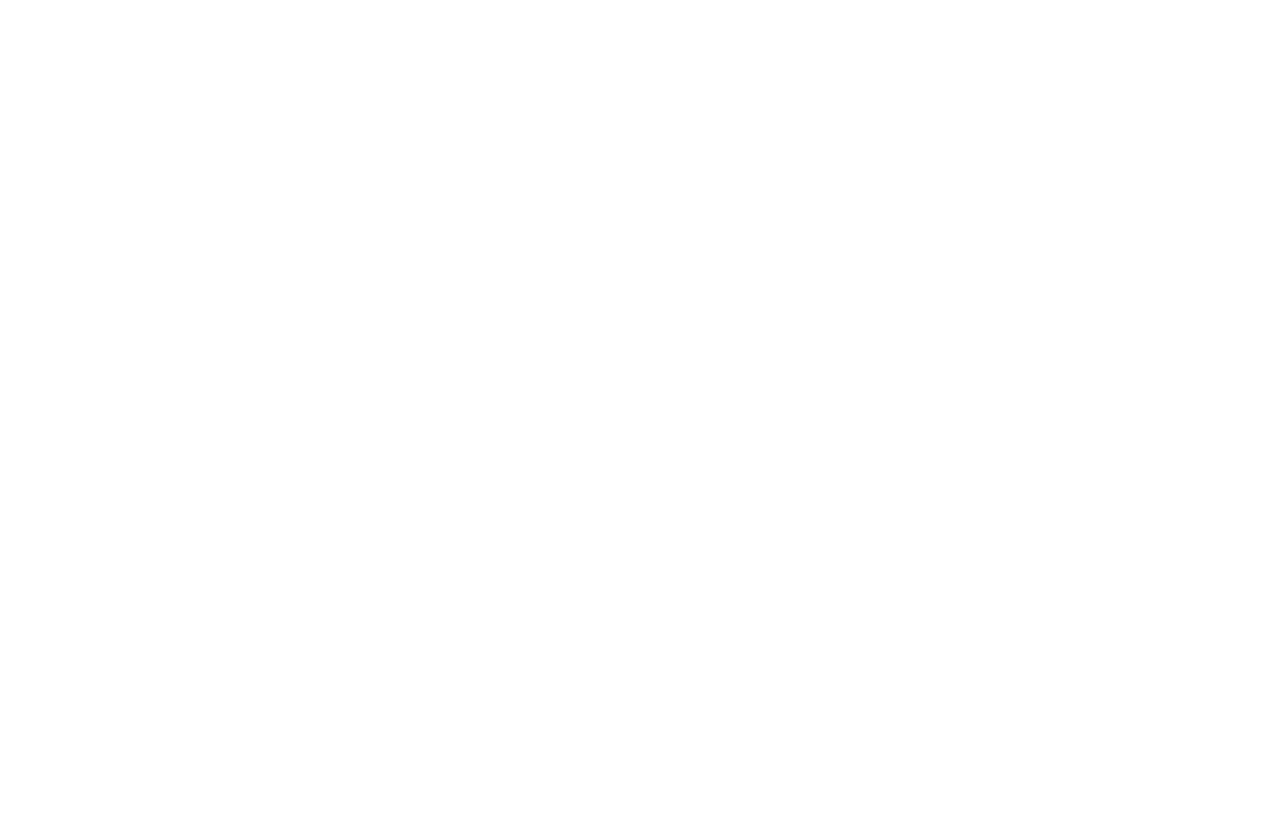
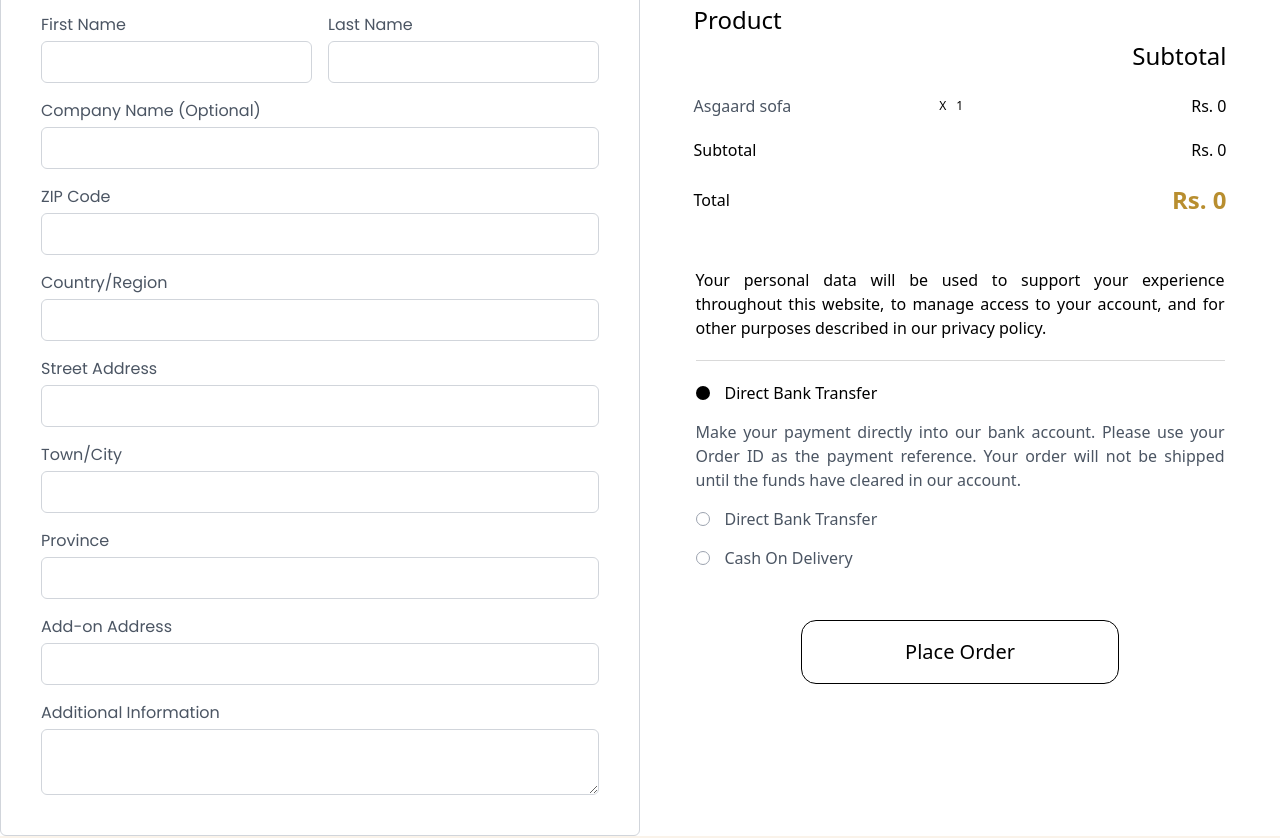
Before and after one commit to leonildolinck/ti-rex-challenge3-persistence, a React (Vite) app: page /checkout in a window 1280 px wide. Before the commit this address had no page. Shown: the part 640-1478 px from the top of the page. Before the commit the page ends 800 px from the top, so only its background shows below. Built offline with nearby package versions, Linux system fonts and the light colour scheme.

Commit message:
feat(checkout): added checkout page

```diff
--- a/src/App.tsx
+++ b/src/App.tsx
@@ -1,17 +1,10 @@
 import React from "react";
-import { Routes, Route } from 'react-router-dom'
+import { Routes, Route } from "react-router-dom";
 import Home from "./pages/Home";
 import SingleProduct from "./pages/SingleProduct";
 import Cart from "./pages/Cart";
 import Shop from "./pages/Shop";
-
-// import Home from './pages/Home';
-// import Shop from './pages/Shop';
-// import SingleProduct from './pages/SingleProduct';
-// import Checkout from './pages/Checkout';
-// import Contact from './pages/Contact';
-// import Login from './pages/Login';
-// import Register from './pages/Register';
+import Checkout from "./pages/Checkout";
 
 const App: React.FC = () => {
   return (
@@ -22,6 +15,7 @@
         <Route path="/product/:id" element={<SingleProduct />} />
         <Route path="/cart" element={<Cart />} />
         <Route path="/shop" element={<Shop />} />
+        <Route path="/checkout" element={<Checkout />} />
       </Routes>
     </div>
   );
--- /dev/null
+++ b/src/components/common/Form.tsx
@@ -0,0 +1,122 @@
+import React from 'react';
+
+const Form: React.FC = () => {
+  return (
+    <div className="bg-white p-10 border border-gray-300 rounded-md w-1/2 font-poppins">
+      <h1 className="font-bold text-[36px] mb-4">Billing Details</h1>
+      <form className="space-y-4">
+        <div className="flex gap-4">
+          <div className="flex flex-col flex-1">
+            <label htmlFor="firstName" className="mb-1 text-gray-600">
+              First Name
+            </label>
+            <input
+              type="text"
+              id="firstName"
+              className="border border-gray-300 rounded-md px-3 py-2 w-full"
+            />
+          </div>
+          <div className="flex flex-col flex-1">
+            <label htmlFor="lastName" className="mb-1 text-gray-600">
+              Last Name
+            </label>
+            <input
+              type="text"
+              id="lastName"
+              className="border border-gray-300 rounded-md px-3 py-2 w-full"
+            />
+          </div>
+        </div>
+
+        <div className="flex flex-col">
+          <label htmlFor="companyName" className="mb-1 text-gray-600">
+            Company Name (Optional)
+          </label>
+          <input
+            type="text"
+            id="companyName"
+            className="border border-gray-300 rounded-md px-3 py-2 w-full"
+          />
+        </div>
+
+        <div className="flex flex-col">
+          <label htmlFor="zipCode" className="mb-1 text-gray-600">
+            ZIP Code
+          </label>
+          <input
+            type="text"
+            id="zipCode"
+            className="border border-gray-300 rounded-md px-3 py-2 w-full"
+          />
+        </div>
+
+        <div className="flex flex-col">
+          <label htmlFor="country" className="mb-1 text-gray-600">
+            Country/Region
+          </label>
+          <input
+            type="text"
+            id="country"
+            className="border border-gray-300 rounded-md px-3 py-2 w-full"
+          />
+        </div>
+
+        <div className="flex flex-col">
+          <label htmlFor="streetAddress" className="mb-1 text-gray-600">
+            Street Address
+          </label>
+          <input
+            type="text"
+            id="streetAddress"
+            className="border border-gray-300 rounded-md px-3 py-2 w-full"
+          />
+        </div>
+
+        <div className="flex flex-col">
+          <label htmlFor="townCity" className="mb-1 text-gray-600">
+            Town/City
+          </label>
+          <input
+            type="text"
+            id="townCity"
+            className="border border-gray-300 rounded-md px-3 py-2 w-full"
+          />
+        </div>
+
+        <div className="flex flex-col">
+          <label htmlFor="province" className="mb-1 text-gray-600">
+            Province
+          </label>
+          <input
+            type="text"
+            id="province"
+            className="border border-gray-300 rounded-md px-3 py-2 w-full"
+          />
+        </div>
+
+        <div className="flex flex-col">
+          <label htmlFor="addOnAddress" className="mb-1 text-gray-600">
+            Add-on Address
+          </label>
+          <input
+            type="text"
+            id="addOnAddress"
+            className="border border-gray-300 rounded-md px-3 py-2 w-full"
+          />
+        </div>
+
+        <div className="flex flex-col">
+          <label htmlFor="additionalInfo" className="mb-1 text-gray-600">
+            Additional Information
+          </label>
+          <textarea
+            id="additionalInfo"
+            className="border border-gray-300 rounded-md px-3 py-2 w-full"
+          ></textarea>
+        </div>
+      </form>
+    </div>
+  );
+};
+
+export default Form;
--- /dev/null
+++ b/src/components/common/PlaceOrder.tsx
@@ -0,0 +1,70 @@
+import React from "react";
+import { useSelector } from "react-redux";
+import { selectProductsTotalPrice } from "../cart/cart.selectors";
+import { RootState } from "../../redux/store";
+
+const PlaceOrder: React.FC = () => {
+
+const productsTotalPrice = useSelector(selectProductsTotalPrice);
+
+  return (
+    <div className="w-[608px] h-[789px] bg-white mx-auto mt-[50px]">
+      <div className="w-[533px] mx-auto mt-[50px]">
+        <h2 className="text-[24px] font-medium text-black">Product</h2>
+        <h2 className="text-[24px] font-medium text-black text-right">Subtotal</h2>
+
+        <div className="flex justify-between items-center mt-[20px]">
+          <div className="text-[16px] font-light text-gray-600">Asgaard sofa</div>
+          <div className="flex items-center mr-20">
+            <span className="text-[12px] mr-10font-medium text-black">X</span>
+            <span className="ml-[10px] text-[12px] font-medium text-black">1</span>
+          </div>
+          <div className="text-[16px] font-light text-black">Rs. {productsTotalPrice}</div>
+        </div>
+
+        <div className="flex justify-between items-center mt-[20px]">
+          <div className="text-[16px] font-light text-black">Subtotal</div>
+          <div className="text-[16px] font-light text-black">Rs. {productsTotalPrice}</div>
+        </div>
+
+        <div className="flex justify-between items-center mt-[20px]">
+          <div className="text-[16px] font-light text-black">Total</div>
+          <div className="text-[24px] font-bold text-[#B88E2F]">Rs. {productsTotalPrice}</div>
+        </div>
+      </div>
+      <div className="w-[529px] mx-auto mt-[50px]">
+        <p className="text-[16px] font-light text-justify text-black">
+          Your personal data will be used to support your experience throughout this website, to manage access to your account, and for other purposes described in our privacy policy.
+        </p>
+
+        <hr className="my-[20px] border-[#D9D9D9]" />
+
+        <div>
+          <div className="flex items-center mb-[15px]">
+            <div className="w-[14px] h-[14px] bg-black rounded-full"></div>
+            <h3 className="ml-[15px] text-[16px] font-normal text-black">Direct Bank Transfer</h3>
+          </div>
+          <p className="text-[16px] font-light text-justify text-gray-600">
+            Make your payment directly into our bank account. Please use your Order ID as the payment reference. Your order will not be shipped until the funds have cleared in our account.
+          </p>
+        </div>
+
+        <div className="flex items-center mt-[15px]">
+          <div className="w-[14px] h-[14px] border border-gray-400 rounded-full"></div>
+          <h3 className="ml-[15px] text-[16px] font-medium text-gray-600">Direct Bank Transfer</h3>
+        </div>
+
+        <div className="flex items-center mt-[15px]">
+          <div className="w-[14px] h-[14px] border border-gray-400 rounded-full"></div>
+          <h3 className="ml-[15px] text-[16px] font-medium text-gray-600">Cash On Delivery</h3>
+        </div>
+      </div>
+
+      <div className="w-[318px] h-[64px] border border-black rounded-[15px] mx-auto mt-[50px] flex items-center justify-center">
+        <button className="text-[20px] font-normal text-black">Place Order</button>
+      </div>
+    </div>
+  );
+};
+
+export default PlaceOrder;
--- /dev/null
+++ b/src/components/layout/CheckoutSection.tsx
@@ -0,0 +1,23 @@
+import React from "react";
+// import CartPageItem from "../../store/CartPageItem";
+//import { RootState } from "../../redux/store";
+// import { useSelector } from "react-redux";
+// import { selectProductsTotalPrice } from "../cart/cart.selectors";
+// import Button from "../common/Button";
+import Form from "../common/Form";
+import PlaceOrder from "../common/PlaceOrder";
+
+const CheckoutSection: React.FC = () => {
+ // const { products } = useSelector((state: RootState) => state.cart);
+
+  //const productsTotalPrice = useSelector(selectProductsTotalPrice);
+
+  return (
+    <div className="flex flex-row">
+      <Form />
+      <PlaceOrder />
+    </div>
+  );
+};
+
+export default CheckoutSection;
--- a/src/pages/Checkout.tsx
+++ b/src/pages/Checkout.tsx
@@ -0,0 +1,26 @@
+import React from "react";
+import Header from "../components/layout/Header";
+import Footer from "../components/layout/Footer";
+import TopBanner from "../components/common/TopBanner";
+import BottomBanner from "../components/common/BottomBanner";
+import CheckoutSection from "../components/layout/CheckoutSection";
+
+const Checkout: React.FC = () => {
+  return (
+    <>
+      <Header />
+      <TopBanner
+        title="Checkout"
+        links={[
+          { label: "Home", to: "/home" },
+          { label: "Shop", to: "/checkout" },
+        ]}
+      />
+      <CheckoutSection />
+      <BottomBanner />
+      <Footer />
+    </>
+  );
+};
+
+export default Checkout;
--- /dev/null
+++ b/src/store/CartList.tsx
@@ -0,0 +1,47 @@
+import React from "react";
+import { useDispatch } from "react-redux";
+import { removeProductFromCart } from "../components/cart/slice";
+
+interface Product {
+  id: string;
+  name: string;
+  image: string;
+  quantity: number;
+  actual_price: number;
+}
+
+interface CartItemProps {
+  product: Product;
+}
+
+const CartList: React.FC<CartItemProps> = ({ product }) => {
+  const dispatch = useDispatch();
+
+  const handleRemoveClick = () => {
+    dispatch(removeProductFromCart(product.id));
+  };
+
+  return (
+    <div className="flex flex-row text-poppins ml-6 mt-6 mr-10 justify-between items-center">
+      <img
+        src={product.image}
+        alt=""
+        className="h-[110px] w-[110px] rounded-[10px]"
+      />
+      <div className="flex flex-col ml-4 w-1/2 gap-4">
+        <p className="">{product.name}</p>
+        <p>{product.quantity}</p>
+        <p className="text-[12px] text-[#B88E2F]">R$ {product.actual_price}</p>
+      </div>
+      <button onClick={handleRemoveClick}>
+        <img
+          src="https://desafio-3.s3.us-east-1.amazonaws.com/excluir-item.svg"
+          alt=""
+          className="h-5 w-5"
+        />
+      </button>
+    </div>
+  );
+};
+
+export default CartList;
--- a/src/store/CartModal.tsx
+++ b/src/store/CartModal.tsx
@@ -57,7 +57,7 @@
   <div className="flex flex-row min-h-[84px] items-center justify-center border-t border-[#D9D9D9]">
     <div className="flex flex-row text-[12px] gap-4">
       <Link to="/cart"><Button label="Cart" type="button" kind="modal" /></Link>
-      <Button label="Checkout" type="button" kind="modal" />
+      <Link to="/checkout"> <Button label="Checkout" type="button" kind="modal" /></Link>
       <Button label="Comparison" type="button" kind="modal" />
     </div>
   </div>
```
